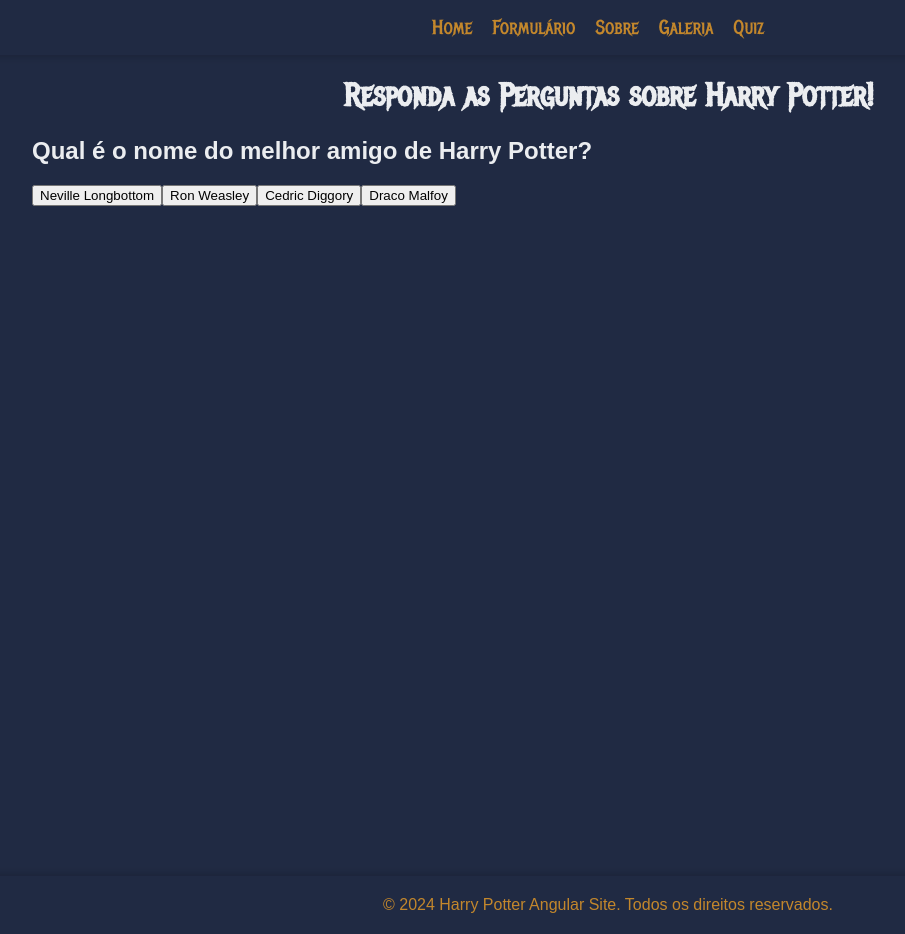
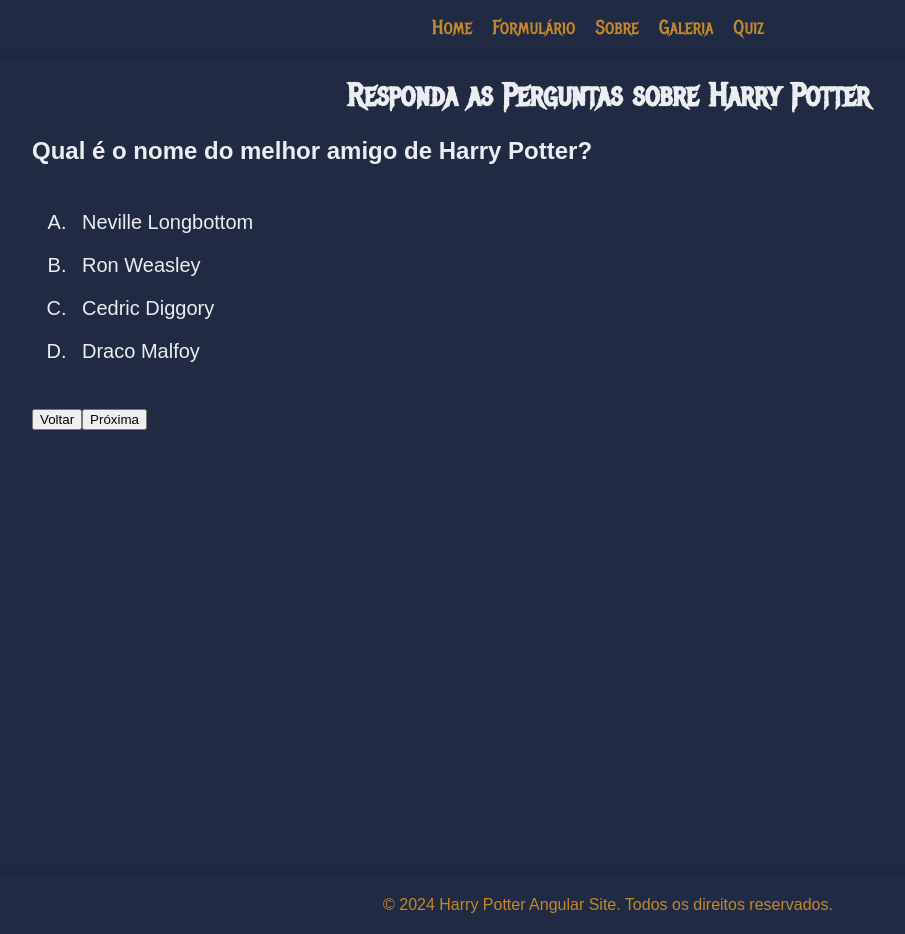
Before and after one commit to rogervargass/harry-potter-angular, an Angular app: page /quiz in a window 1280 px wide. Both pictures are taken after a click on the button "Iniciar". Shown: the whole page, without its empty margins (32-937 px from the left). Built offline with nearby package versions, Linux system fonts and the light colour scheme; a web font is replaced by a local one.

Commit message:
wip: change quiz questions by action buttons

```diff
--- a/src/app/pages/quiz/quiz.component.css
+++ b/src/app/pages/quiz/quiz.component.css
@@ -0,0 +1,20 @@
+.quiz-answers {
+  display: flex;
+  flex-direction: column;
+  justify-content: center;
+  margin-top: 20px;
+  margin-bottom: 20px;
+}
+
+.alternative {
+  padding: 10px;
+  cursor: pointer;
+  font-size: 20px;
+  font-weight: 500;
+  width: fit-content;
+  border-radius: 4px;
+}
+
+.alternative:hover {
+  background-color: var(--secondary);
+}
--- a/src/app/pages/quiz/quiz.component.html
+++ b/src/app/pages/quiz/quiz.component.html
@@ -1,12 +1,21 @@
 <main class="container">
-  <h1>Responda as Perguntas sobre Harry Potter!</h1>
-  <section class="quiz-section">
-    <button *ngIf="!question" (click)="startGame()">Iniciar</button>
-    <h2 *ngIf="question">{{ question }}</h2>
+  <h1>Responda as Perguntas sobre Harry Potter</h1>
+  <button *ngIf="!question" (click)="startGame()">Iniciar</button>
+  <section *ngIf="question" class="quiz-section">
+    <h2>{{ question }}</h2>
     <div class="quiz-answers">
-      <button *ngFor="let answer of getAlternatives(question)">
-        {{ answer }}
-      </button>
+      <ol type="A">
+        <li
+          class="alternative"
+          *ngFor="let answer of getAlternatives(question)"
+        >
+          {{ answer }}
+        </li>
+      </ol>
     </div>
+    <section class="btns-container">
+      <button (click)="backQuestion()">Voltar</button>
+      <button (click)="nextQuestion()">Próxima</button>
+    </section>
   </section>
 </main>
--- a/src/app/pages/quiz/quiz.component.ts
+++ b/src/app/pages/quiz/quiz.component.ts
@@ -39,6 +39,26 @@ export class QuizComponent {
     this.question = this.questions[0].question;
   }
 
+  nextQuestion() {
+    const currentIndex = this.questions.findIndex(
+      (item) => item.question === this.question
+    );
+    const nextIndex = currentIndex + 1;
+    if (nextIndex < this.questions.length) {
+      this.question = this.questions[nextIndex].question;
+    }
+  }
+
+  backQuestion() {
+    const currentIndex = this.questions.findIndex(
+      (item) => item.question === this.question
+    );
+    const backIndex = currentIndex - 1;
+    if (backIndex >= 0) {
+      this.question = this.questions[backIndex].question;
+    }
+  }
+
   getAlternatives(question: string) {
     const currentQuestion = this.questions.find(
       (item) => item.question === question
```
